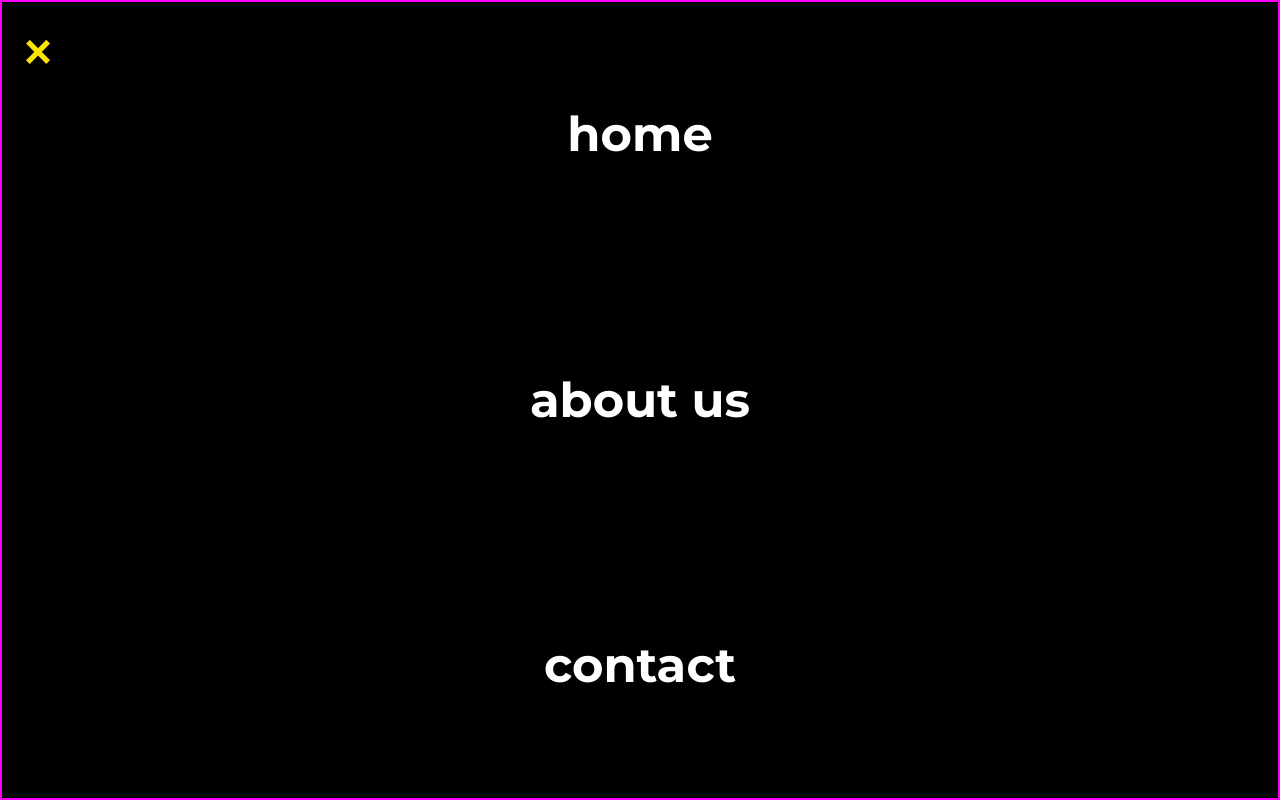
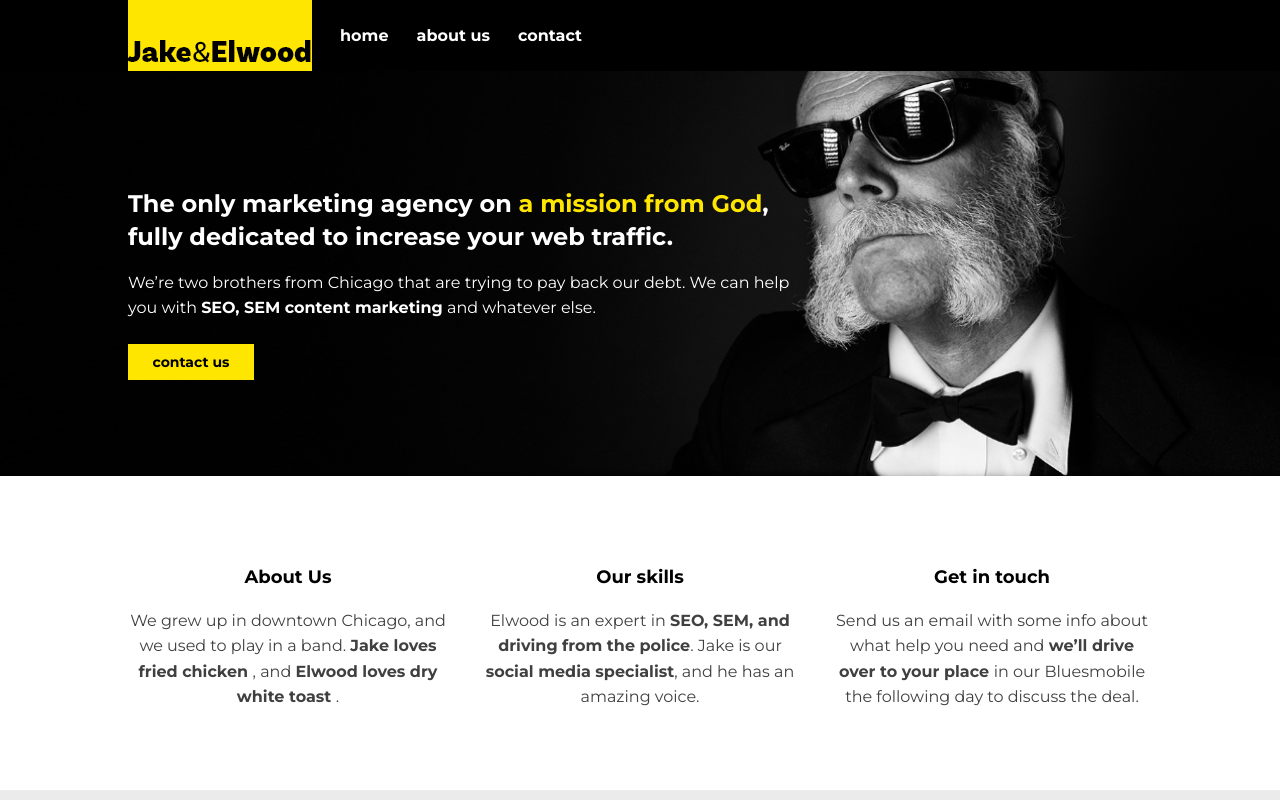
Before and after one commit to sorcerycss/jake-and-elwood, a plain HTML site: page index.html in a window 1280 px wide. Shown: the top 800 px of the page. Drawn offline with Linux system fonts and the light colour scheme.

Commit message:
Navigation large screen

```diff
--- a/css/style.css
+++ b/css/style.css
@@ -120,8 +120,6 @@ a:focus {
   list-style: none;
   margin: 0;
   padding: 0;
-
-  border: 2px solid magenta;
   height: 100%;
   align-items: center;
   justify-content: space-around;
@@ -159,6 +157,30 @@ a:focus {
   cursor: pointer;
   padding: 0.5em;
   margin-left: auto;
+}
+
+@media (min-width: 600px) {
+  .open-nav,
+  .close-nav {
+    display: none;
+  }
+
+  .nav {
+    position: initial;
+  }
+
+  .nav-list {
+    flex-direction: row;
+    justify-content: flex-start;
+  }
+
+  .nav-item {
+    margin-left: 2em;
+  }
+
+  .nav-link {
+    font-size: 1rem;
+  }
 }
 
 /* =================
--- a/index.html
+++ b/index.html
@@ -26,7 +26,7 @@
           <img class="logo" alt="" src="./img/logo.png"
         /></a>
         <button aria-label="Open navigation" class="open-nav">&#9776;</button>
-        <nav class="nav navigation-open">
+        <nav class="nav">
           <button aria-label="Close navigation" class="close-nav">
             &times;
           </button>
```
